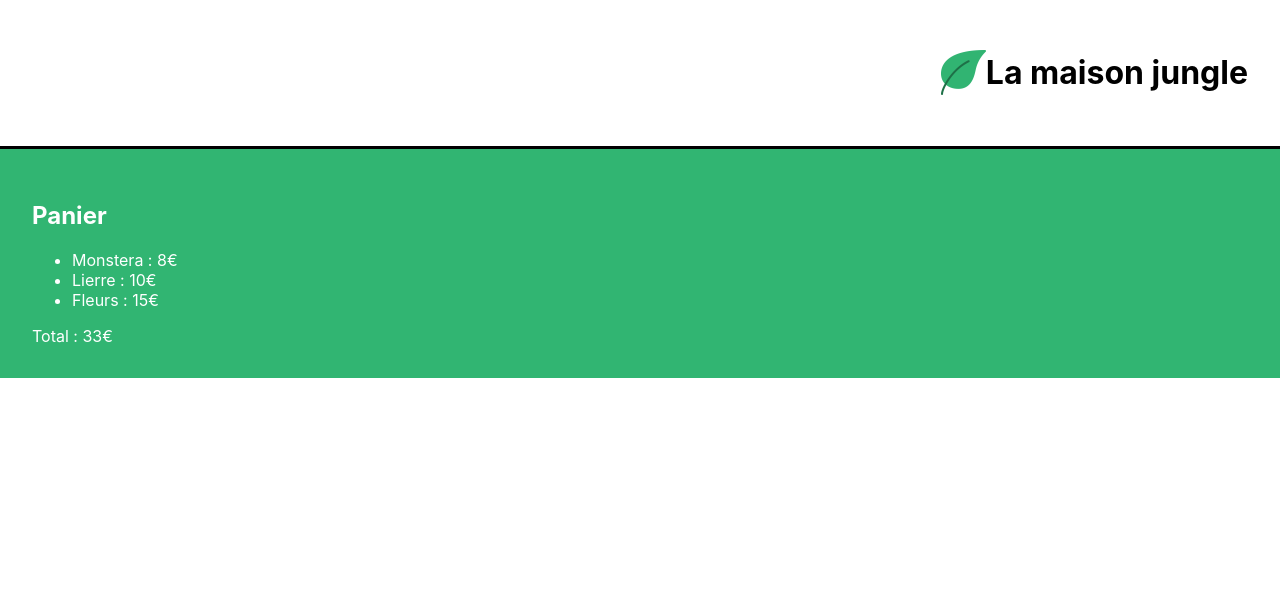
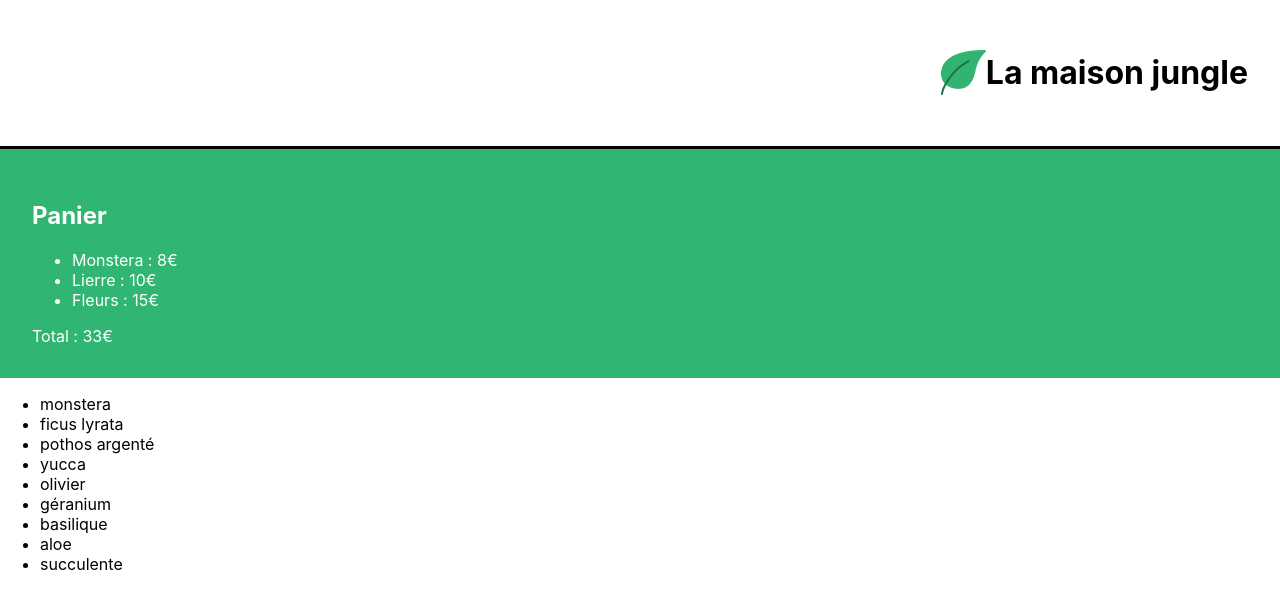
Before and after one commit to jo33200/La-maison-jungle, a React (Create React App) app: page / in a window 1280 px wide. Shown: the top 608 px of the page. Built offline with nearby package versions, Linux system fonts and the light colour scheme.

Commit message:
build: ShoppingList

```diff
--- a/src/components/App.js
+++ b/src/components/App.js
@@ -1,9 +1,10 @@
 import Banner from './banner'
 import Cart from './Cart'
+import ShoppingList from './ShoppingList'
 
 function App() {
   return (
-    <div><Banner/><Cart/></div>
+    <div><Banner/><Cart/><ShoppingList/></div>
   )
 }
 
--- /dev/null
+++ b/src/components/ShoppingList.js
@@ -0,0 +1,12 @@
+import  plantList from '../data/plantList'
+
+
+function ShoppingList() {
+	return <ul>
+        { plantList.map((plant,index)=>(
+            <li key={`${plant}`-`${index}`}>{plant.name}</li>
+        ))}
+    </ul>
+}
+
+export default ShoppingList
--- /dev/null
+++ b/src/data/plantList.js
@@ -0,0 +1,49 @@
+export const plantList = [
+	{
+		name: 'monstera',
+		category: 'classique',
+		id: '1ed'
+	},
+	{
+		name: 'ficus lyrata',
+		category: 'classique',
+		id: '2ab'
+	},
+	{
+		name: 'pothos argenté',
+		category: 'classique',
+		id: '3sd'
+	},
+	{
+		name: 'yucca',
+		category: 'classique',
+		id: '4kk'
+	},
+	{
+		name: 'olivier',
+		category: 'extérieur',
+		id: '5pl'
+	},
+	{
+		name: 'géranium',
+		category: 'extérieur',
+		id: '6uo'
+	},
+	{
+		name: 'basilique',
+		category: 'extérieur',
+		id: '7ie'
+	},
+	{
+		name: 'aloe',
+		category: 'plante grasse',
+		id: '8fp'
+	},
+	{
+		name: 'succulente',
+		category: 'plante grasse',
+		id: '9vn'
+	}
+]
+
+export default plantList
```
